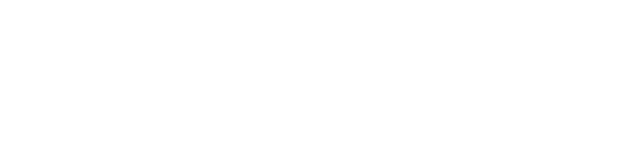
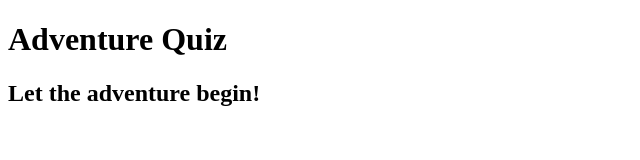
Before and after one commit to Vannesha2021/adventurequiz, a plain HTML site: page index.html in a window 1280 px wide. Shown: the whole page, without its empty margins (0-640 px from the left). Drawn offline with Linux system fonts and the light colour scheme; a web font is replaced by a local one.

Commit message:
Add body to HTML

```diff
--- a/index.html
+++ b/index.html
@@ -20,6 +20,12 @@
     <title>Adventure Quiz</title>
 </head>
 <body>
+    <div id = "intro">
+        <h1>Adventure Quiz</h1>
+        <h2>Let the adventure begin!</h2>
+    </div>
+
+<div id="questionContainer" class="questionContainer"></div>
 
     <script src="assets/js/script.js"></script>
 </body>
```
